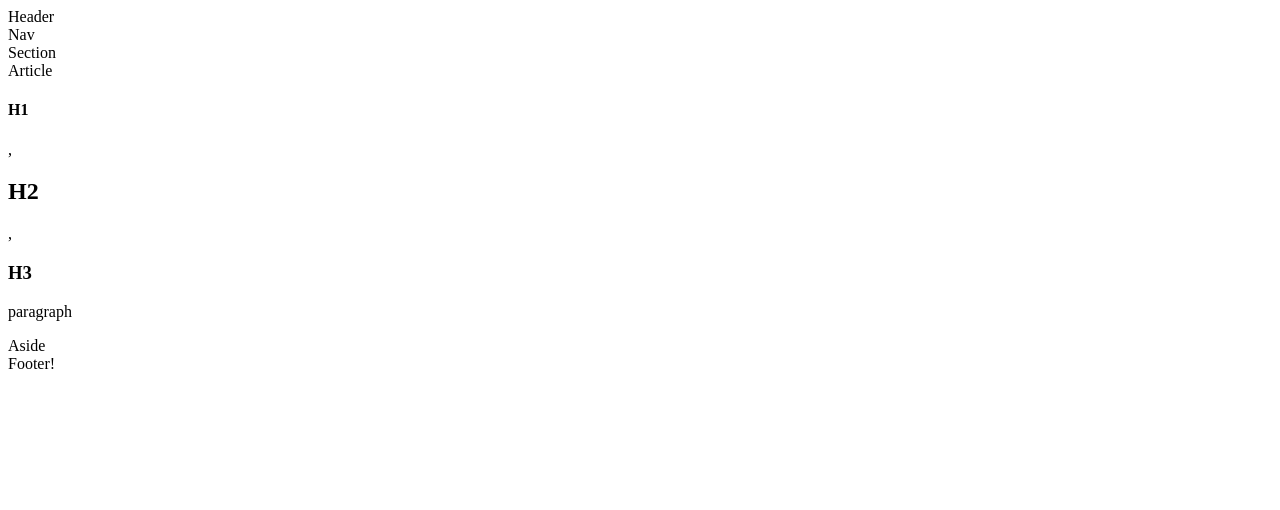
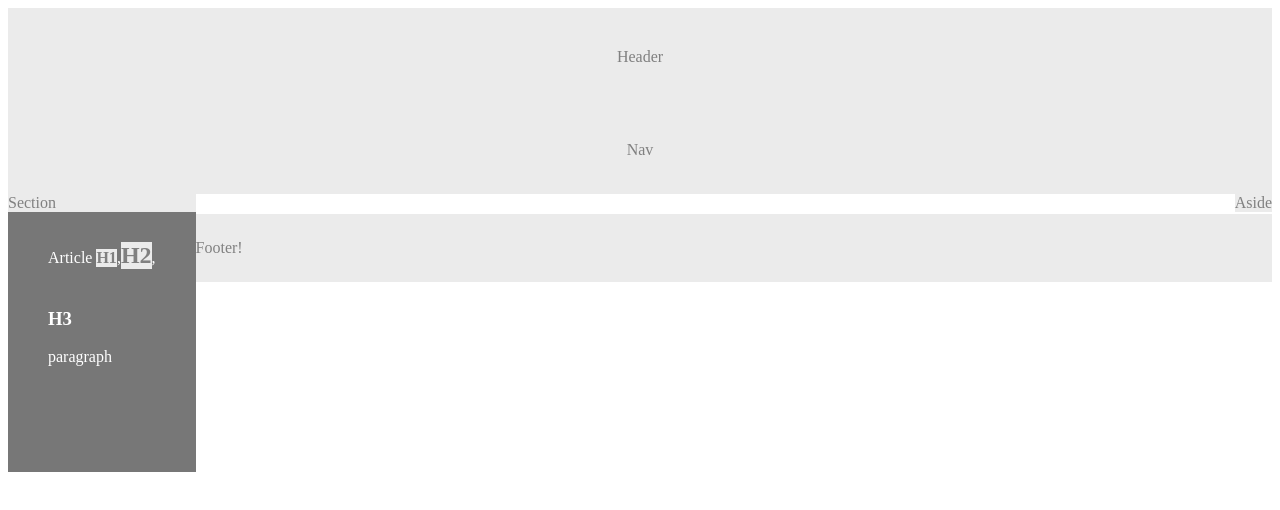
Before and after one commit to RashaiJ/HW-Wireframe, a plain HTML site: page index.html in a window 1280 px wide. Drawn offline with Linux system fonts and the light colour scheme.

Commit message:
Initial CSS Styling

```diff
--- a/index.html
+++ b/index.html
@@ -5,11 +5,12 @@
     <meta name="viewport" content="width=device-width, initial-scale=1.0">
     <meta http-equiv="X-UA-Compatible" content="ie=edge">
     <title>Document</title>
+    <link rel="stylesheet" type="text/css" href="style.css">
 </head>
 <body>
     <header>Header</header>
     <nav>Nav</nav>
-    <aside> Section
+    <aside id="section"> Section
         <section>
             <article>Article
                 <h1>H1</h1>,<h2>H2</h2>,<h3>H3</h3>
--- a/style.css
+++ b/style.css
@@ -0,0 +1,45 @@
+header {
+    padding: 40px;
+    background: #ebebeb;
+    text-align: center;
+    display: block;
+    color: grey;
+}
+nav {
+    padding: 35px;
+    background: #ebebeb;
+    text-align: center;
+    display: block;
+    color: grey;
+}
+#section {
+    background: #ebebeb;
+    color: grey;
+    float: left;
+    padding:20px 40px 80px 40 px;
+}
+aside {
+    background: #ebebeb;
+    color: grey;
+    float: right;
+
+}
+article {
+    color: white;
+    background: #777;
+    padding: 10px 40px 90px 40px;
+}
+
+h1, h2, h23 {
+    display: inline-block;
+    background: #ebebeb;
+    color: grey;
+
+}
+footer {
+    background: #ebebeb;
+    color: grey;
+    padding: 25px;
+    margin-top: 20px;
+
+}
```
